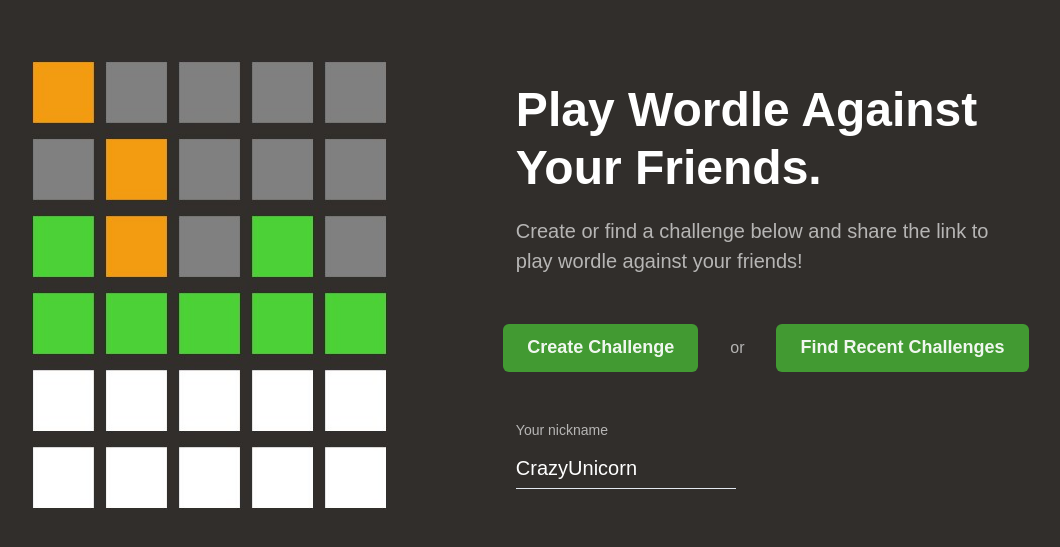
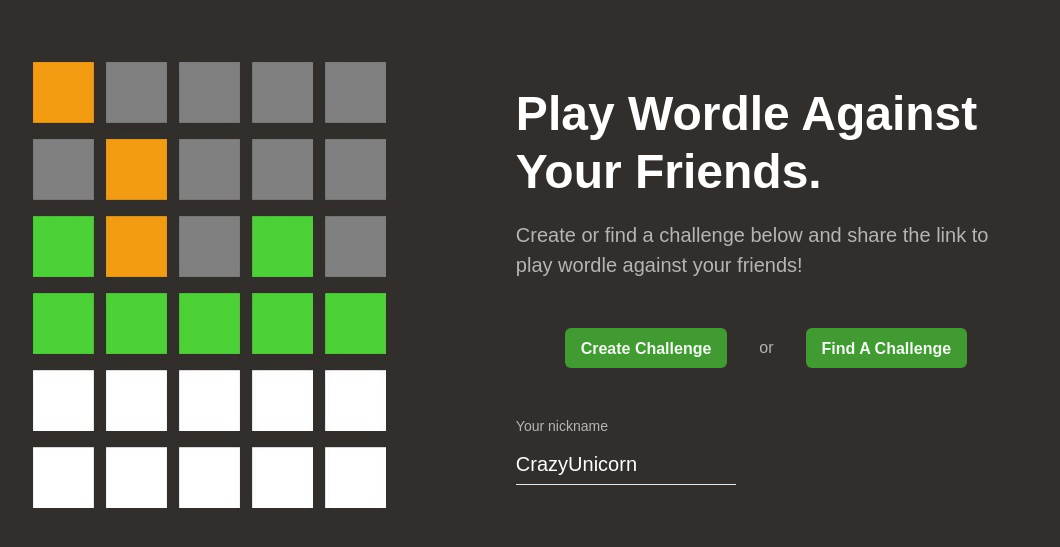
Before and after one commit to aaronmg241/wordle-with-friends-frontend, a React (Vite) app: page / in a window 1280 px wide. Shown: the part 115-662 px from the top of the page, without its empty margins (116-1176 px from the left). Built offline with nearby package versions, Linux system fonts and the light colour scheme; no server answers.

Commit message:
Added file to hold Server URL's

```diff
--- a/src/App.tsx
+++ b/src/App.tsx
@@ -5,6 +5,7 @@
 import HomePage from './pages/Home'
 import { UserProvider } from './contexts/UserContext'
 import SocketProvider from './contexts/SocketContext'
+import { DatabaseURL } from './Server'
 
 const router = createBrowserRouter([
 	{
@@ -20,10 +21,7 @@
 		),
 		loader: async ({ params }) => {
 			try {
-				const response = await axios.get(
-					`https://wordle-with-friends-backend-production.up.railway.app/games/challenges/${params.challengeID}`
-				)
-				return response
+				return await axios.get(`${DatabaseURL}/games/challenges/${params.challengeID}`)
 			} catch (error) {
 				console.error('ERROR', error)
 				return null
--- /dev/null
+++ b/src/Server.ts
@@ -0,0 +1,2 @@
+export const WebSocketUrl = 'wss://wordle-with-friends-backend-production.up.railway.app/ws/challenge/'
+export const DatabaseURL = 'https://wordle-with-friends-backend-production.up.railway.app'
--- a/src/components/Menu/Menu.tsx
+++ b/src/components/Menu/Menu.tsx
@@ -25,23 +25,11 @@
 					<ShareMenuItem bg='inherit' icon={<LinkIcon boxSize='1.25em' />} />
 					<CreateChallengeButton as={MenuItem} bg='inherit' icon={<AddIcon boxSize='1.25em' />} />
 					<MenuItem bg='inherit' icon={<SearchIcon boxSize='1.25em' />}>
-						Find Recent Challenge
+						Find Recent Challenges
 					</MenuItem>
 				</MenuList>
 			</Menu>
 			{showModal && <ChangeNicknameModal onClose={() => setShowModal(false)} />}
 		</>
 	)
-	// return (
-	// 	<>
-	// 		<Flex gap='20px' maxWidth='100vw' boxSizing='border-box' flexWrap='wrap' padding='5vw'>
-	// 			<GreenButton size='md' onClick={() => setShowModal(true)}>
-	// 				Edit Nickname
-	// 			</GreenButton>
-	// 			<CreateChallengeButton size='md' />
-	// 			<RecentChallengesDrawer small />
-	// 		</Flex>
-	// 		{showModal && <ChangeNicknameModal onClose={() => setShowModal(false)} />}
-	// 	</>
-	// )
 }
--- a/src/components/RecentChallengesDrawer.tsx
+++ b/src/components/RecentChallengesDrawer.tsx
@@ -1,24 +1,13 @@
-import {
-	useDisclosure,
-	Button,
-	Drawer,
-	DrawerOverlay,
-	DrawerContent,
-	DrawerCloseButton,
-	DrawerHeader,
-	DrawerBody,
-	DrawerFooter,
-	Input,
-} from '@chakra-ui/react'
+import { useDisclosure, Drawer, DrawerOverlay, DrawerContent, DrawerCloseButton, DrawerHeader, DrawerBody } from '@chakra-ui/react'
 import GreenButton from './Button/GreenButton'
 
-export default function RecentChallengesDrawer({ small }: { small?: boolean }) {
+export default function RecentChallengesDrawer() {
 	const { isOpen, onOpen, onClose } = useDisclosure()
 
 	return (
 		<>
-			<GreenButton onClick={onOpen} size={small ? 'md' : 'lg'}>
-				Find Recent Challenges
+			<GreenButton onClick={onOpen} size='md'>
+				Find A Challenge
 			</GreenButton>
 			<Drawer isOpen={isOpen} placement='right' onClose={onClose}>
 				<DrawerOverlay />
--- a/src/contexts/SocketContext.tsx
+++ b/src/contexts/SocketContext.tsx
@@ -1,5 +1,6 @@
 import { useToast } from '@chakra-ui/react'
 import React, { createContext, useEffect, useRef, useState } from 'react'
+import { WebSocketUrl } from '../Server'
 
 type SocketContextType = {
 	gameSocket: WebSocket | null
@@ -41,7 +42,7 @@
 
 	const establishConnection = () => {
 		try {
-			gameSocketRef.current = new WebSocket(`wss://wordle-with-friends-backend-production.up.railway.app/ws/challenge/${challengeID}`)
+			gameSocketRef.current = new WebSocket(`${WebSocketUrl}${challengeID}`)
 			gameSocketRef.current.onmessage = function (event) {
 				const response = JSON.parse(event.data)
 				setNewMessage(response)
--- a/src/main.tsx
+++ b/src/main.tsx
@@ -7,8 +7,9 @@
 import { ChakraProvider } from '@chakra-ui/react'
 import theme from './styles/theme.ts'
 import axios from 'axios'
+import { DatabaseURL } from './Server.ts'
 
-axios.defaults.baseURL = 'https://wordle-with-friends-backend-production.up.railway.app'
+axios.defaults.baseURL = DatabaseURL
 
 ReactDOM.createRoot(document.getElementById('root') as HTMLElement).render(
 	<React.StrictMode>
--- a/src/pages/Home.tsx
+++ b/src/pages/Home.tsx
@@ -37,7 +37,7 @@
 					direction={{ base: 'column', sm: 'row' }}
 					alignSelf='center'
 				>
-					<CreateChallengeButton />
+					<CreateChallengeButton size='md' />
 					<Text fontSize={16} color={'whiteAlpha.700'}>
 						or
 					</Text>
```
